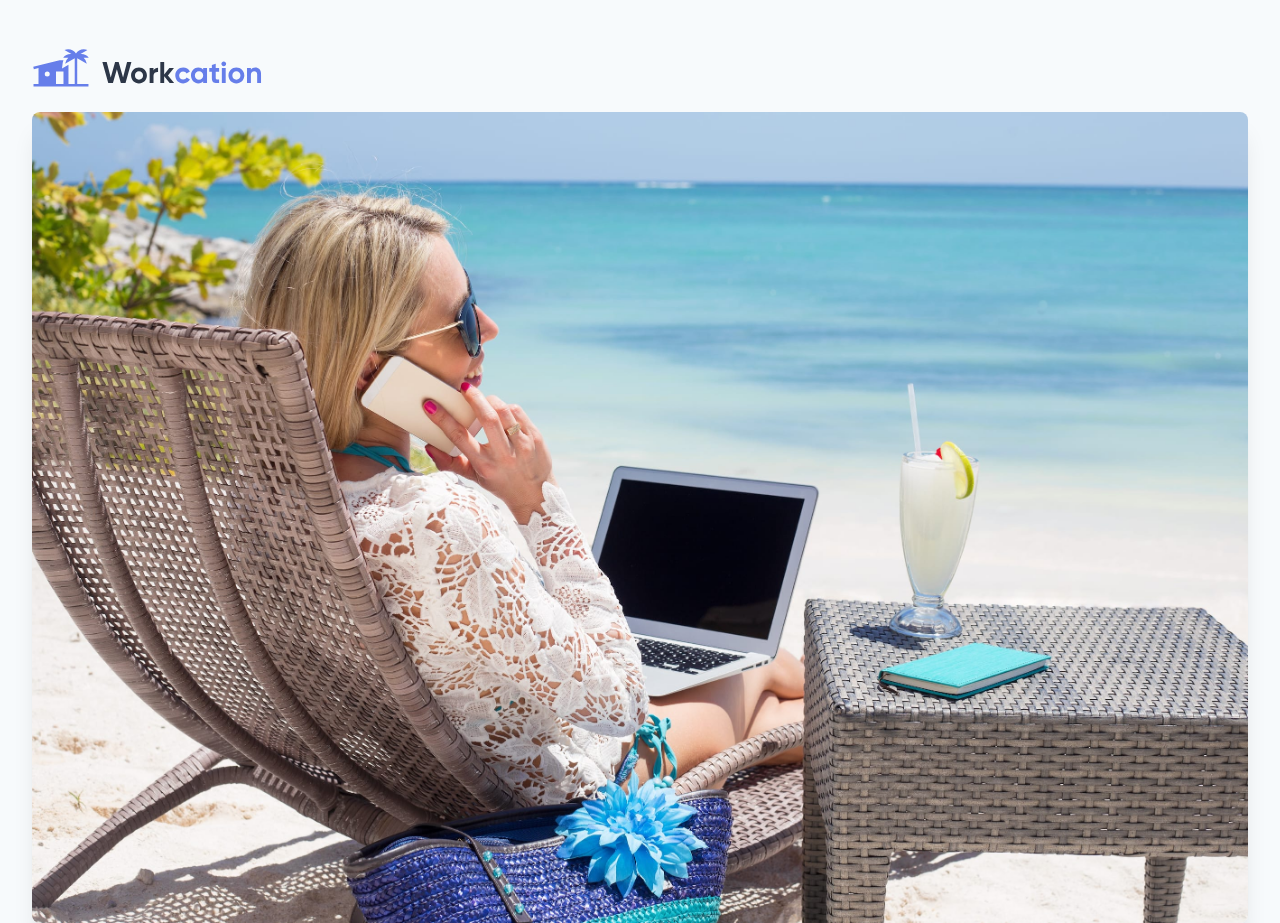
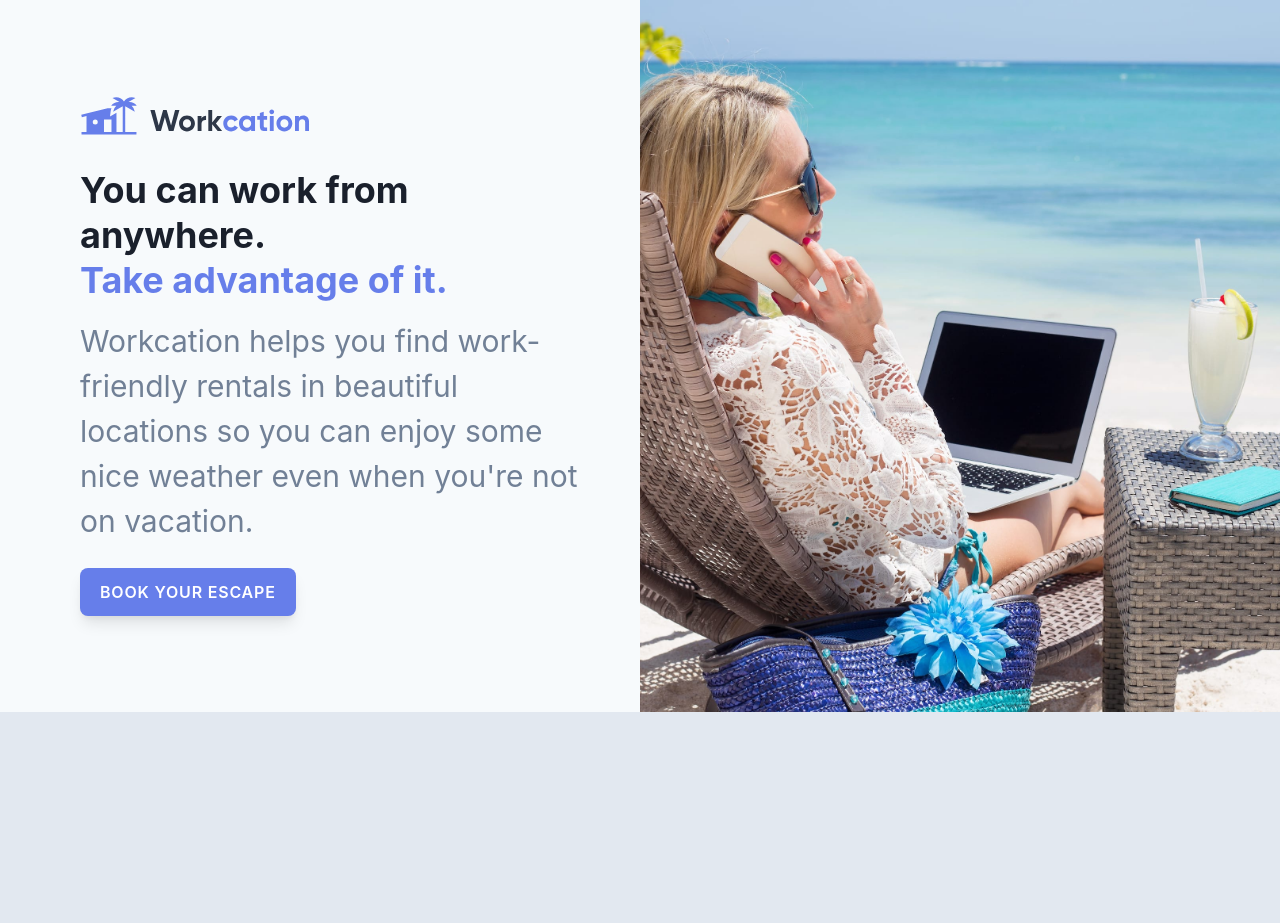
Before and after one commit to abel-masila/tailwind-learn, a website: page public/index.html in a window 1280 px wide. Shown: the top 923 px of the page. After the commit the page ends 800 px from the top, so only its background shows below. Drawn offline with Linux system fonts and the light colour scheme.

Commit message:
responsive design using utility classes

```diff
--- a/public/index.html
+++ b/public/index.html
@@ -7,29 +7,46 @@
     <title>Document</title>
     <link rel="stylesheet" href="./build/tailwind.css" />
   </head>
-  <body class="bg-gray-100">
-    <div class="px-8 py-12">
+  <body class="bg-gray-300">
+    <div class="flex bg-gray-100">
+      <div
+        class="px-8 py-12 max-w-md mx-auto sm:max-w-xl lg:w-1/2 lg:max-w-full lg:py-24 lg:px-12"
+      >
+        <div class="xl:max-w-lg xl:ml-auto">
           <img src="/public/img/logo.svg" alt="workcation" class="h-10" />
           <img
             src="/public/img/beach-work.jpg"
             alt="beach-work"
-        class="mt-6 rounded-lg shadow-xl"
+            class="mt-8 rounded-lg shadow-xl sm:h-64 sm:w-full sm:object-cover sm:object-center lg:hidden"
           />
-      <h1 class="mt-6 text-2xl font-bold text-gray-900 leading-tight">
+          <h1
+            class="mt-6 text-2xl font-bold text-gray-900 leading-tight sm:text-4xl sm:mt-8 xl:text-4xl"
+          >
             You can work from anywhere.
+            <br class="hidden lg:inline" />
             <span class="text-indigo-500">Take advantage of it.</span>
           </h1>
-      <p class="mt-2 text-gray-600">
-        Workcation helps you find work-friendly rentals in beautiful locations
-        so you can enjoy some nice weather even when you're not on vacation.
+          <p class="mt-2 text-gray-600 sm:text-xl sm:mt-4 lg:text-3xl">
+            Workcation helps you find work-friendly rentals in beautiful
+            locations so you can enjoy some nice weather even when you're not on
+            vacation.
           </p>
-      <div class="mt-4">
+          <div class="mt-4 sm:mt-6">
             <a
               href="#"
-          class="inline-block bg-indigo-500 text-white px-5 py-3 rounded-lg shadow-lg uppercase tracking-wider font-semibold text-sm"
+              class="inline-block bg-indigo-500 text-white px-5 py-3 rounded-lg shadow-lg uppercase tracking-wider font-semibold text-sm sm:text-base"
               >Book your escape</a
             >
           </div>
         </div>
+      </div>
+      <div class="hidden lg:block lg:w-1/2 lg:relative">
+        <img
+          src="/public/img/beach-work.jpg"
+          alt="beach-work"
+          class="absolute inset-0 h-full w-full object-center object-cover"
+        />
+      </div>
+    </div>
   </body>
 </html>
```
Lines whose indentation alone changed are shown as unchanged.
